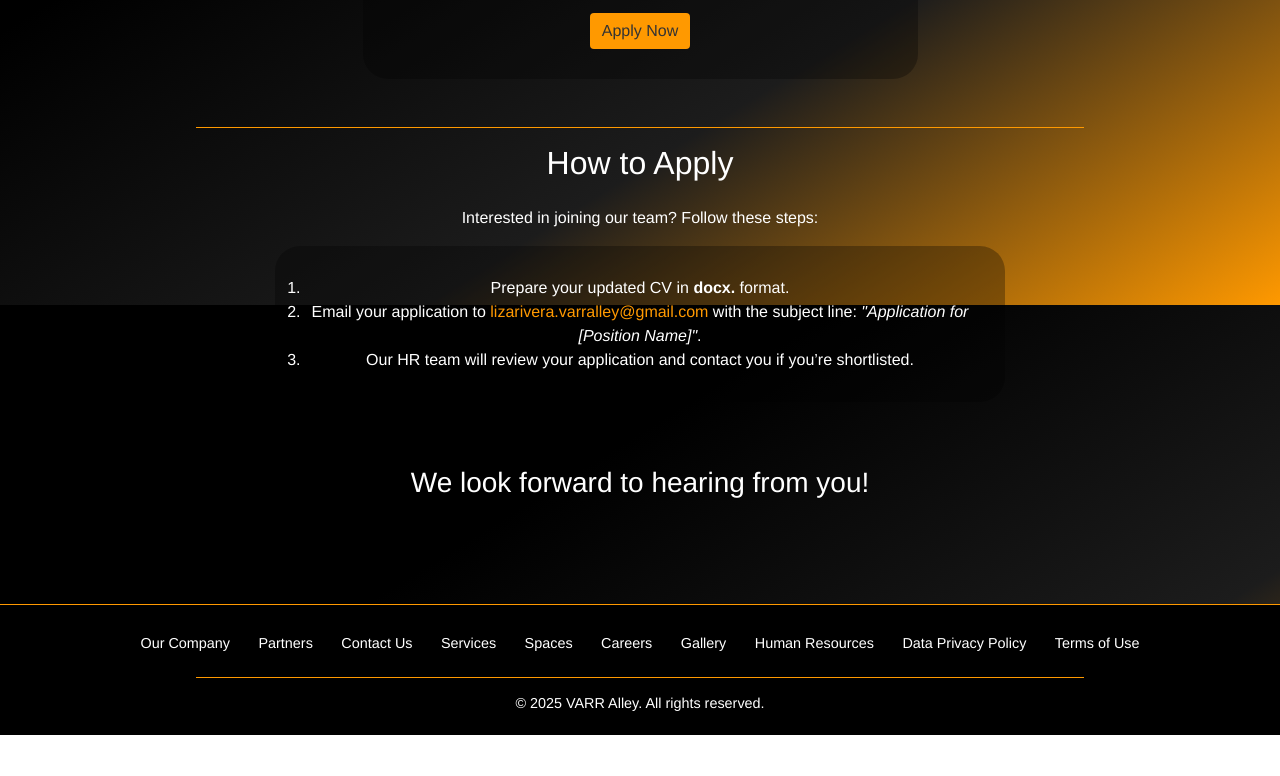
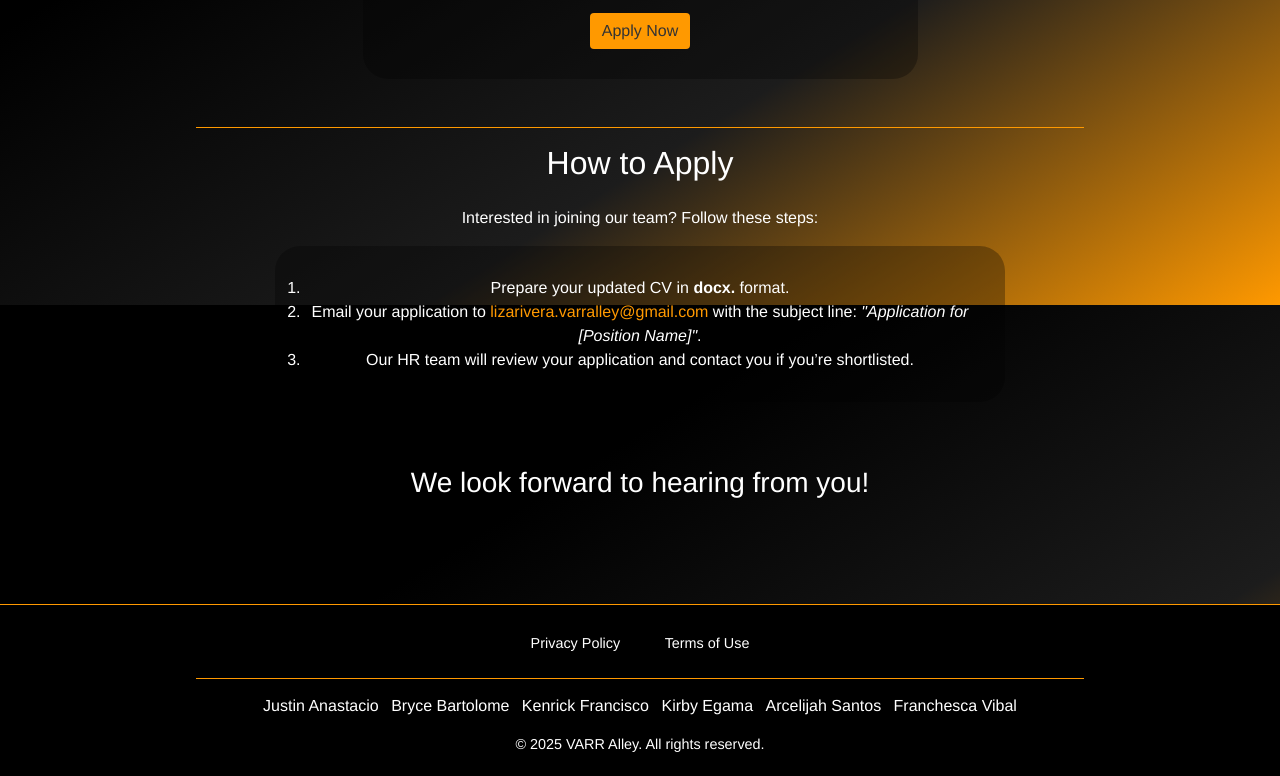
Before and after one commit to Nekenitsu/ITS121-Group-Project, a plain HTML site: page careers.html in a window 1280 px wide. Shown: the part 1295-2071 px from the top of the page. Before the commit the page ends 2030 px from the top, so only its background shows below. Drawn offline with nearby package versions, Linux system fonts and the light colour scheme.

Commit message:
Update careers.html

```diff
--- a/careers.html
+++ b/careers.html
@@ -146,22 +146,23 @@
     </section>
   </main>
 
-  <!-- UPDATED FOOTER -->
+  <!-- FOOTER -->
   <footer class="footer">
     <div class="container text-center">
-      <ul class="list-inline mb-0">
-        <li class="list-inline-item"><a class="nav-link px-2" href="ourcompany.html">Our Company</a></li>
-        <li class="list-inline-item"><a class="nav-link px-2" href="partners.html">Partners</a></li>
-        <li class="list-inline-item"><a class="nav-link px-2" href="contact.html">Contact Us</a></li>
-        <li class="list-inline-item"><a class="nav-link px-2" href="services.html">Services</a></li>
-        <li class="list-inline-item"><a class="nav-link px-2" href="spaces.html">Spaces</a></li>
-        <li class="list-inline-item"><a class="nav-link px-2" href="careers.html">Careers</a></li>
-        <li class="list-inline-item"><a class="nav-link px-2" href="gallery1.html">Gallery</a></li>
-        <li class="list-inline-item"><a class="nav-link px-2" href="hr.html">Human Resources</a></li>
-        <li class="list-inline-item"><a class="nav-link px-2" href="privacy.html">Data Privacy Policy</a></li>
-        <li class="list-inline-item"><a class="nav-link px-2" href="terms.html">Terms of Use</a></li>
+      <ul class="list-inline">
+        <li class="list-inline-item"><a class="nav-link" href="privacy.html">Privacy Policy</a></li>
+        <li class="list-inline-item"><a class="nav-link" href="terms.html">Terms of Use</a></li>
       </ul>
       <hr class="footer-divider" />
+    <div class="container text-center">
+      <ul class="list-inline">
+        <li class="list-inline-item"> Justin Anastacio</li>
+        <li class="list-inline-item"> Bryce Bartolome</li>
+		    <li class="list-inline-item"> Kenrick Francisco</li>
+		    <li class="list-inline-item"> Kirby Egama</li>
+		    <li class="list-inline-item"> Arcelijah Santos</li>
+		    <li class="list-inline-item"> Franchesca Vibal</li>
+      </ul>
       <p>&copy; 2025 VARR Alley. All rights reserved.</p>
     </div>
   </footer>
```
